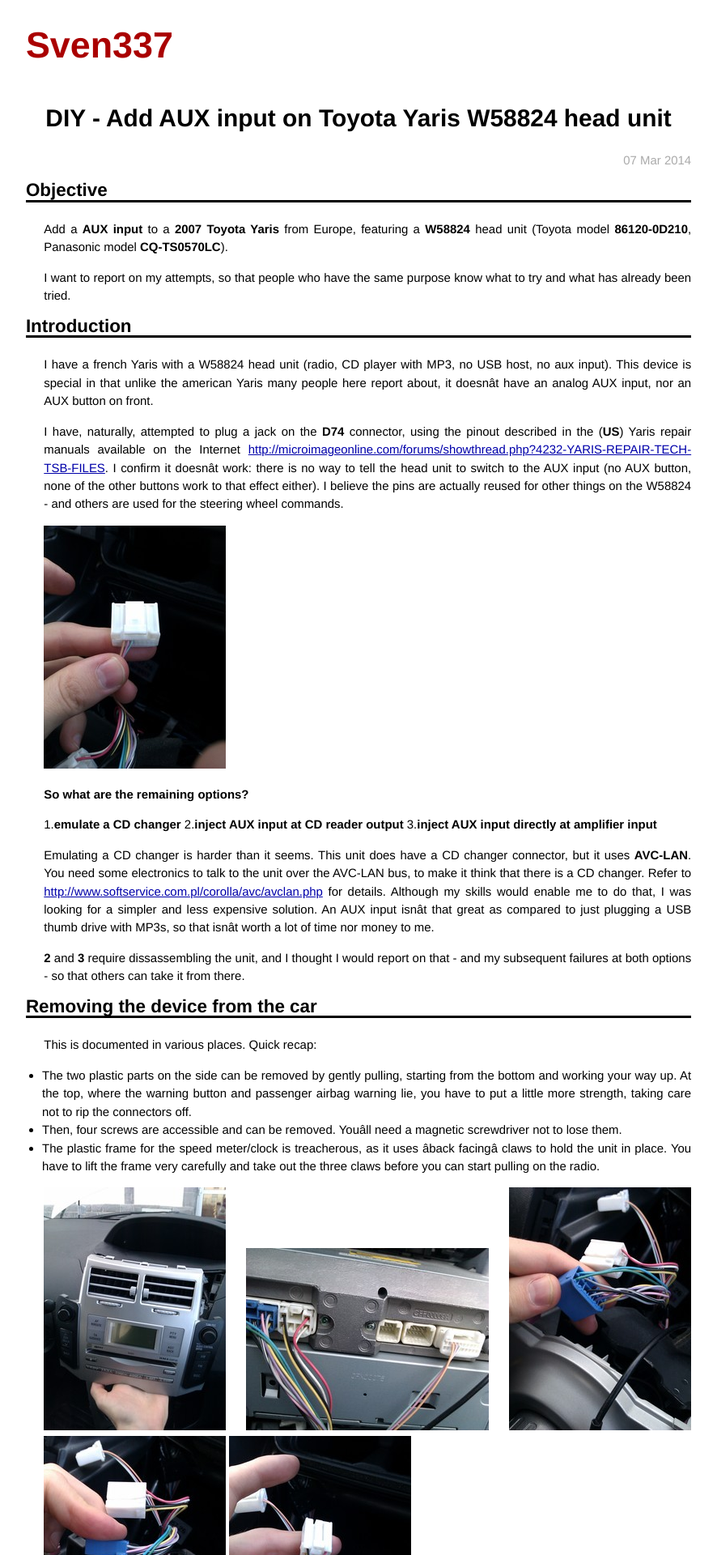
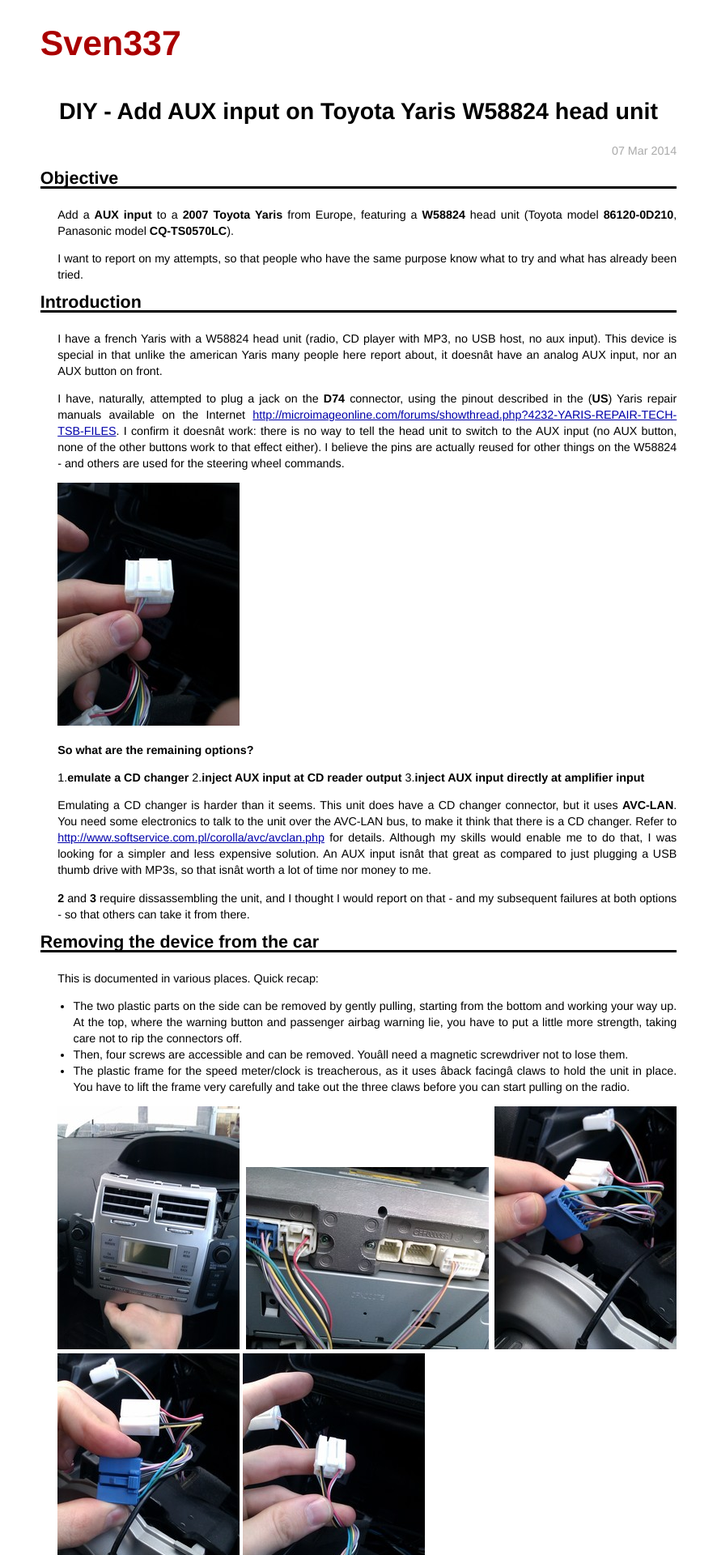
Before and after one commit to sven337/wblg, a Jekyll site: the page built from _posts/2014-03-07-aux-input-on-Toyota-Yaris-W58824.markdown, in a window 1280 px wide. Shown: the top 1920 px of the page at 81% size, without its empty margins (197-1083 px from the left). Built offline with Jekyll 4.4.1, drawn with Linux system fonts in a browser that asks for light colours; nearby versions of some CDN libraries; comment, search, counter and statistics services are not loaded.

Commit message:
improve style a bit

```diff
--- a/css/main.css
+++ b/css/main.css
@@ -28,8 +28,12 @@
 }
 h2 { font-size: 1.2em;
 	margin-left: 0.5em;
+	margin-bottom: 0.5em;
+	text-decoration: underline;
 }
+h3 { margin-left: 0.7em; }
 p { margin: 1em 0em 1em 1.5em; }
+li { margin-left: 1.5em;}
 
 a         { color: #00a; }
 a:hover   { color: #000; }
@@ -62,11 +66,11 @@
 /*****************************************************************************/
 
 .site {
-  font-size: 115%;
+  font-size: 110%;
   text-align: justify;
   width: 55em;
   margin: 3em auto 2em;
-  line-height: 1.5em;
+  line-height: 1.4em;
 }
 
 .header a {
@@ -145,6 +149,7 @@
 
 .post ul, .post ol {
   margin-left: 1.35em;
+  margin-bottom: 1em;
 }
 
 .post code {
```
